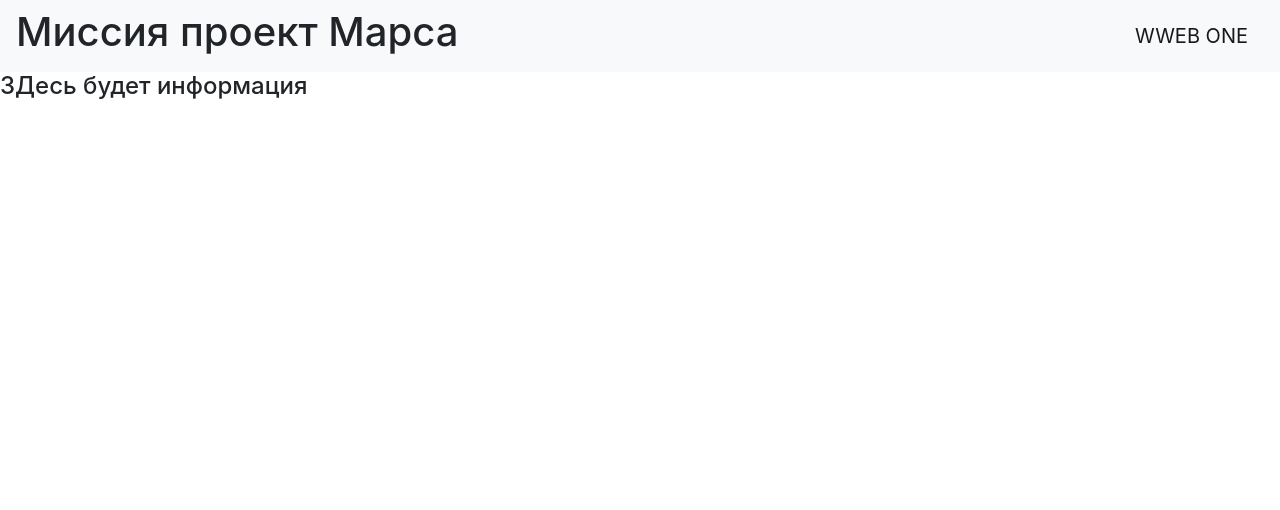
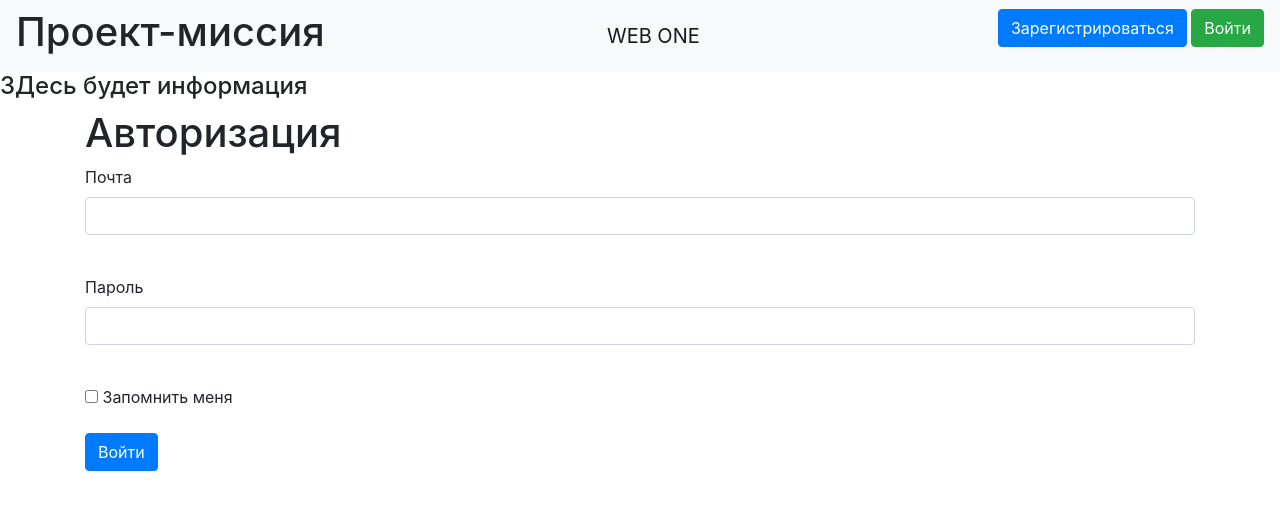
Before and after one commit to git21git/WEB_Project, a Flask app: page /login in a window 1280 px wide. Shown: the top 510 px of the page. Run offline with Flask 2, Linux system fonts and the light colour scheme; some libraries are stand-ins or nearby versions.

Commit message:
(A): Добавил возможность авторизации пользователей

```diff
--- a/data/users.py
+++ b/data/users.py
@@ -3,9 +3,10 @@ import sqlalchemy
 from .db_session import SqlAlchemyBase
 from werkzeug.security import generate_password_hash, check_password_hash
 from sqlalchemy import orm
+from flask_login import UserMixin
 
 
-class User(SqlAlchemyBase):
+class User(SqlAlchemyBase, UserMixin):
     __tablename__ = 'users'
 
     id = sqlalchemy.Column(sqlalchemy.Integer,
--- a/main.py
+++ b/main.py
@@ -2,13 +2,16 @@ from flask import Flask, render_template, redirect
 from data import db_session
 from data.posts import Posts
 from data.users import User
-from forms.user import RegisterForm
+from forms.user import RegisterForm, LoginForm
+from flask_login import LoginManager, login_user, login_required, logout_user, current_user
 
 app = Flask(__name__)
 app.config['SECRET_KEY'] = 'yandexlyceum_secret_key'
+login_manager = LoginManager()
+login_manager.init_app(app)
 
 
-@app.route('/')
+@app.route('/page')
 def page():
     return r"""<!doctype html>
         <html lang="en">
@@ -33,10 +36,10 @@ def page():
                 </html>"""
 
 
-@app.route('/<title>')
-@app.route('/index/<title>')
-def index_base(title):
-    return render_template('base.html', title=title)
+# @app.route('/<title>')
+# @app.route('/index/<title>')
+# def index_base(title):
+#     return render_template('base.html', title=title)
 
 
 @app.route('/authors')
@@ -44,10 +47,15 @@ def authors():
     return 'Страница с информацией об авторах'
 
 
-@app.route("/index")
+@app.route("/")
 def index():
     db_sess = db_session.create_session()
     posts = db_sess.query(Posts).filter(Posts.is_private != True)
+    if current_user.is_authenticated:
+        news = db_sess.query(Posts).filter(
+            (Posts.user == current_user) | (Posts.is_private != True))
+    else:
+        news = db_sess.query(Posts).filter(Posts.is_private != True)
     return render_template("index.html", posts=posts)
 
 
@@ -74,6 +82,34 @@ def reqister():
         db_sess.commit()
         return redirect('/login')
     return render_template('register.html', title='Регистрация', form=form)
+
+
+@login_manager.user_loader
+def load_user(user_id):
+    db_sess = db_session.create_session()
+    return db_sess.query(User).get(user_id)
+
+
+@app.route('/login', methods=['GET', 'POST'])
+def login():
+    form = LoginForm()
+    if form.validate_on_submit():
+        db_sess = db_session.create_session()
+        user = db_sess.query(User).filter(User.email == form.email.data).first()
+        if user and user.check_password(form.password.data):
+            login_user(user, remember=form.remember_me.data)
+            return redirect("/")
+        return render_template('login.html',
+                               message="Неправильный логин или пароль",
+                               form=form)
+    return render_template('login.html', title='Авторизация', form=form)
+
+
+@app.route('/logout')
+@login_required
+def logout():
+    logout_user()
+    return redirect("/")
 
 
 @app.route('/promotion')
--- a/templates/base.html
+++ b/templates/base.html
@@ -12,8 +12,16 @@
 <body>
 <header>
 
-    <nav  class="navbar navbar-light bg-light"> <h1>Миссия проект Марса</h1>
-        <a class="navbar-brand" href="#">WWEB ONE</a>
+    <nav class="navbar navbar-light bg-light"><h1>Проект-миссия</h1>
+        <a class="navbar-brand" href="#">WEB ONE</a>
+        {% if current_user.is_authenticated %}
+        <a class="navbar-brand" href="/logout">{{ current_user.name }}</a>
+        {% else %}
+        <p>
+            <a class="btn btn-primary " href="/register">Зарегистрироваться</a>
+            <a class="btn btn-success" href="/login">Войти</a>
+        </p>
+        {% endif %}
     </nav>
 
 </header>
--- /dev/null
+++ b/templates/login.html
@@ -0,0 +1,29 @@
+{% extends "base.html" %}
+
+{% block content %}
+    <h1>Авторизация</h1>
+    <form action="" method="post">
+        {{ form.hidden_tag() }}
+        <p>
+            {{ form.email.label }}<br>
+            {{ form.email(class="form-control", type="email") }}<br>
+            {% for error in form.email.errors %}
+                <div class="alert alert-danger" role="alert">
+                    {{ error }}
+                </div>
+            {% endfor %}
+        </p>
+        <p>
+            {{ form.password.label }}<br>
+            {{ form.password(class="form-control", type="password") }}<br>
+            {% for error in form.password.errors %}
+                <div class="alert alert-danger" role="alert">
+                    {{ error }}
+                </div>
+            {% endfor %}
+        </p>
+        <p>{{ form.remember_me() }} {{ form.remember_me.label }}</p>
+        <p>{{ form.submit(type="submit", class="btn btn-primary") }}</p>
+        <div>{{ message }}</div>
+    </form>
+{% endblock %}
```
